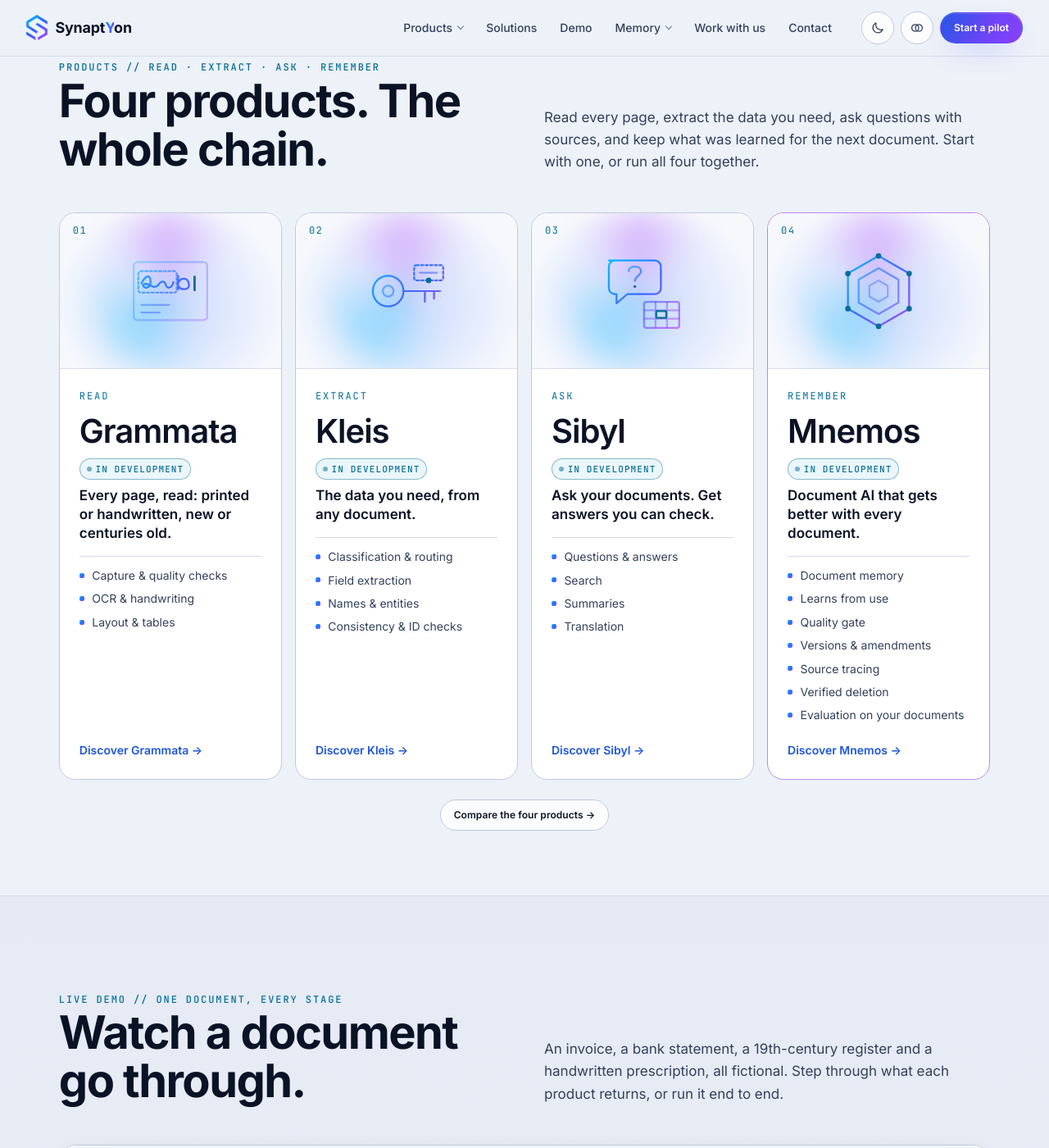
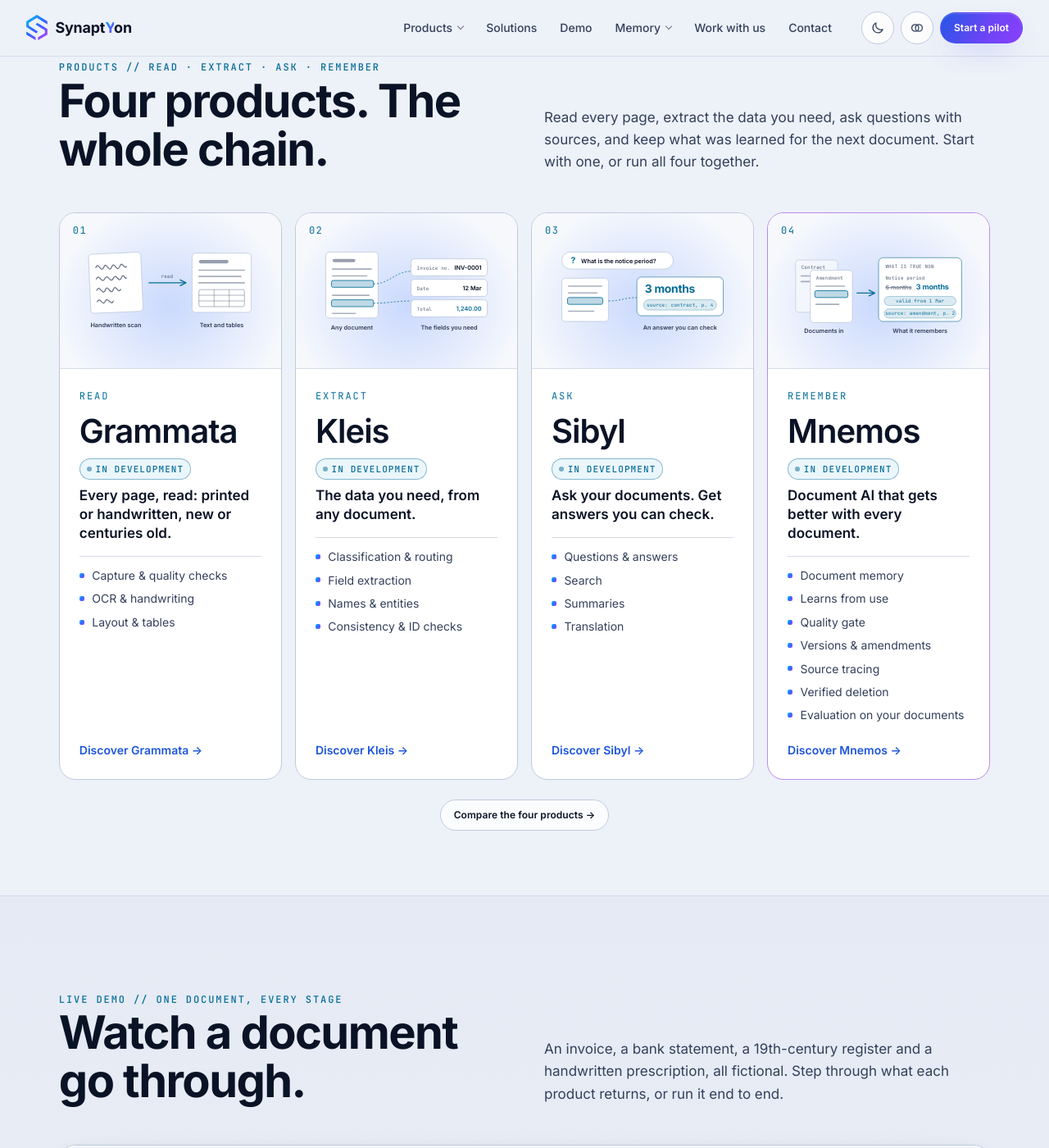
Before and after one commit to Sbakkalii/synaptyon, a Jekyll site: the page built from index.html, in a window 1280 px wide and 1400 px high, scrolled down 803 px. Shown: the whole window at 82% size. Built offline with Jekyll 4.4.1, drawn with Linux system fonts in a browser that asks for light colours.

Commit message:
Show what each product does on its card
Replace the abstract line symbols on the four product cards with small
before-and-after illustrations in plain words: a handwritten scan becoming
text and tables, fields lifted from a document, a question answered with its
source, and an amendment replacing an old term in what the system remembers.
Colors come from the theme variables, so both palettes use the same drawings.

Co-Authored-By: Claude Sonnet 5.5 <noreply@anthropic.com>

```diff
--- a/_includes/blocks/chain.html
+++ b/_includes/blocks/chain.html
@@ -11,8 +11,7 @@
     <a class="quad__card" href="{% if include.anchors %}#{{ c.id }}{% else %}{{ '/products/' | append: c.slug | append: '/' | relative_url }}{% endif %}" aria-labelledby="q-{{ c.slug }}-n q-{{ c.slug }}-l">
       <div class="quad__shot" aria-hidden="true">
         <span class="quad__step">{{ forloop.index | prepend: "0" }}</span>
-        <span class="quad__halo"></span>
-        {% include emblem.html id=c.slug uid="quad" class="quad__emblem" %}
+        {% include vis.html id=c.slug %}
       </div>
       <div class="quad__body">
         <p class="quad__label" id="q-{{ c.slug }}-l">{{ c.label }}</p>
--- /dev/null
+++ b/_includes/vis.html
@@ -0,0 +1,82 @@
+{%- comment -%}
+  Product illustrations for the four cards: a small before-and-after picture of
+  what the product does, in plain words. Illustrative content only; the values
+  shown are examples, not data. Colors come from the theme variables, so both
+  palettes and both modes use the same drawing.
+  Usage: {% include vis.html id="kleis" %}  (grammata, kleis, sibyl, mnemos)
+{%- endcomment -%}
+<svg class="vis vis--{{ include.id }}" viewBox="0 0 320 160" aria-hidden="true" focusable="false">
+  <defs>
+    <marker id="vis-ah-{{ include.id }}" viewBox="0 0 10 10" refX="8" refY="5" markerWidth="7" markerHeight="7" orient="auto-start-reverse"><path d="M1 1 9 5 1 9" class="vis__head"/></marker>
+  </defs>
+  {%- case include.id %}
+  {%- when "grammata" %}
+  <g transform="rotate(-2.5 64 70)">
+    <rect class="vis__doc" x="18" y="14" width="92" height="104" rx="6"/>
+    <path class="vis__ink" d="M30 38c5-12 9 12 14 0s9 12 14 0 9 12 14 0 7 6 12 0"/>
+    <path class="vis__ink" d="M30 58c6-11 9 11 15 0s9 11 15 0 9 11 14 0 6 5 9 0"/>
+    <path class="vis__ink" d="M30 78c5-12 10 12 15 0s9 12 14 0 8 9 13 0"/>
+    <path class="vis__ink" d="M30 98c6-10 9 10 14 0s10 10 14 0"/>
+  </g>
+  <path class="vis__arrow" d="M122 66h64" marker-end="url(#vis-ah-{{ include.id }})"/>
+  <text class="vis__tm" x="154" y="58" text-anchor="middle">read</text>
+  <rect class="vis__doc" x="198" y="14" width="104" height="104" rx="6"/>
+  <rect class="vis__bar" x="210" y="26" width="52" height="6" rx="3"/>
+  <path class="vis__ln" d="M210 44h80M210 55h74M210 66h80"/>
+  <g class="vis__grid"><rect x="210" y="78" width="80" height="30" rx="3"/><path d="M236.7 78v30M263.3 78v30M210 88h80M210 98h80"/></g>
+  <text class="vis__t" x="64" y="144" text-anchor="middle">Handwritten scan</text>
+  <text class="vis__t" x="250" y="144" text-anchor="middle">Text and tables</text>
+  {%- when "kleis" %}
+  <rect class="vis__doc" x="18" y="12" width="92" height="116" rx="6"/>
+  <rect class="vis__bar" x="30" y="24" width="40" height="6" rx="3"/>
+  <path class="vis__ln" d="M30 42h68M30 54h60"/>
+  <rect class="vis__hi" x="28" y="62" width="74" height="12" rx="3"/>
+  <path class="vis__ln" d="M30 88h64"/>
+  <rect class="vis__hi" x="28" y="96" width="74" height="12" rx="3"/>
+  <path class="vis__ln" d="M30 120h40"/>
+  <path class="vis__link" d="M102 68C130 68 140 46 168 46M102 102C130 102 140 98 168 98"/>
+  <g class="vis__chips">
+    <rect x="168" y="24" width="134" height="30" rx="6"/><rect x="168" y="60" width="134" height="30" rx="6"/><rect x="168" y="96" width="134" height="30" rx="6"/>
+  </g>
+  <text class="vis__tm" x="178" y="43">Invoice no.</text><text class="vis__v" x="292" y="43" text-anchor="end">INV-0001</text>
+  <text class="vis__tm" x="178" y="79">Date</text><text class="vis__v" x="292" y="79" text-anchor="end">12 Mar</text>
+  <text class="vis__tm" x="178" y="115">Total</text><text class="vis__v vis__v--key" x="292" y="115" text-anchor="end">1,240.00</text>
+  <text class="vis__t" x="64" y="148" text-anchor="middle">Any document</text>
+  <text class="vis__t" x="235" y="148" text-anchor="middle">The fields you need</text>
+  {%- when "sibyl" %}
+  <rect class="vis__bubble" x="18" y="12" width="196" height="30" rx="15"/>
+  <text class="vis__q" x="34" y="31">?</text>
+  <text class="vis__v" x="52" y="31">What is the notice period?</text>
+  <rect class="vis__doc" x="18" y="58" width="82" height="76" rx="6"/>
+  <path class="vis__ln" d="M30 72h58M30 84h50"/>
+  <rect class="vis__hi" x="28" y="92" width="62" height="12" rx="3"/>
+  <path class="vis__ln" d="M30 116h44"/>
+  <path class="vis__link" d="M100 98C124 98 128 92 150 92"/>
+  <rect class="vis__card" x="150" y="56" width="152" height="68" rx="8"/>
+  <text class="vis__a" x="164" y="84">3 months</text>
+  <rect class="vis__src" x="162" y="96" width="128" height="18" rx="9"/>
+  <text class="vis__tm vis__tm--key" x="226" y="108" text-anchor="middle">source: contract, p. 4</text>
+  <text class="vis__t" x="226" y="148" text-anchor="middle">An answer you can check</text>
+  {%- when "mnemos" %}
+  <rect class="vis__doc vis__doc--back" x="14" y="26" width="74" height="92" rx="6"/>
+  <text class="vis__tm" x="24" y="42">Contract</text>
+  <path class="vis__ln" d="M24 54h48M24 64h40"/>
+  <rect class="vis__doc" x="40" y="44" width="74" height="92" rx="6"/>
+  <text class="vis__tm" x="50" y="60">Amendment</text>
+  <path class="vis__ln" d="M50 72h50"/>
+  <rect class="vis__hi" x="48" y="80" width="58" height="12" rx="3"/>
+  <path class="vis__ln" d="M50 104h40"/>
+  <path class="vis__arrow" d="M122 84h30" marker-end="url(#vis-ah-{{ include.id }})"/>
+  <rect class="vis__card" x="160" y="22" width="146" height="112" rx="8"/>
+  <text class="vis__tm" x="172" y="40">WHAT IS TRUE NOW</text>
+  <text class="vis__tm" x="172" y="60">Notice period</text>
+  <text class="vis__old" x="172" y="78">6 months</text>
+  <text class="vis__a vis__a--sm" x="226" y="78">3 months</text>
+  <rect class="vis__src" x="170" y="90" width="126" height="16" rx="8"/>
+  <text class="vis__tm vis__tm--key" x="233" y="101" text-anchor="middle">valid from 1 Mar</text>
+  <rect class="vis__src" x="170" y="112" width="126" height="16" rx="8"/>
+  <text class="vis__tm vis__tm--key" x="233" y="123" text-anchor="middle">source: amendment, p. 2</text>
+  <text class="vis__t" x="64" y="154" text-anchor="middle">Documents in</text>
+  <text class="vis__t" x="233" y="154" text-anchor="middle">What it remembers</text>
+  {%- endcase %}
+</svg>
--- a/assets/css/site.css
+++ b/assets/css/site.css
@@ -18,5 +18,6 @@ layout: null
 {% include css/components/pipeline.css %}
 {% include css/components/search-demo.css %}
 {% include css/components/stack.css %}
+{% include css/vis.css %}
 {% include css/overrides.css %}
 {% include css/palette-forest.css %}
```
Also changed, not shown: _includes/css/vis.css (added, +27 -0 lines).
